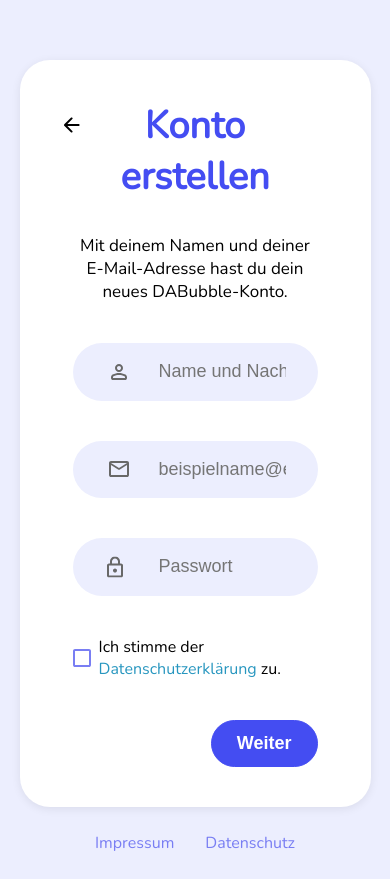
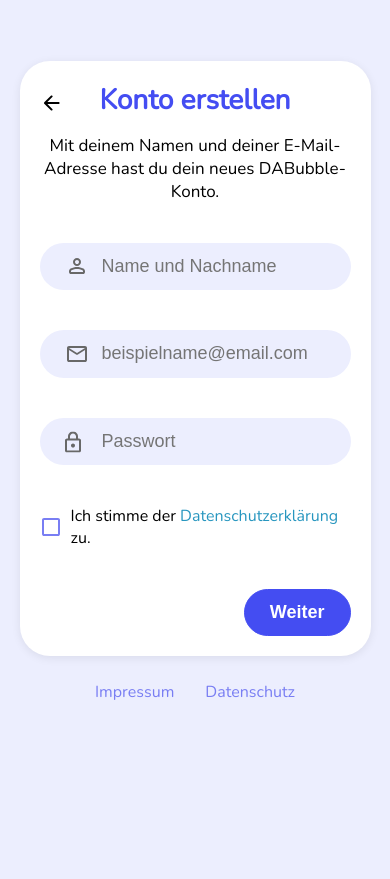
Before and after one commit to offSimonEsders/da_bubble_frontend, an Angular app: page /register in a window 390 px wide. Shown: the part 115-994 px from the top of the page. After the commit the page ends 844 px from the top, so only its background shows below. Built offline with nearby package versions, Linux system fonts and the light colour scheme.

Commit message:
style fixes

```diff
--- a/src/app/user-access/login/login.component.scss
+++ b/src/app/user-access/login/login.component.scss
@@ -127,4 +127,8 @@
             width: 100%;
         }
     }
+
+    .login_google {
+        padding: 6px 32px;
+    }
 }
--- a/src/app/user-access/register/register.component.scss
+++ b/src/app/user-access/register/register.component.scss
@@ -91,3 +91,20 @@
     width: fit-content;
     align-self: flex-end;
 }
+
+@media (max-width: 550px) {
+    .register_frame {
+        padding: 20px;
+        max-width: calc(606px - 40px);
+        width: calc(90dvw - 40px);
+    }
+
+    .back_button {
+        top: 30px;
+        left: 20px;
+    }
+
+    .text_container {
+        gap: 15px;
+    }
+}
--- a/src/styles.scss
+++ b/src/styles.scss
@@ -144,3 +144,18 @@
         font-size: 17px;
     }
 }
+
+@media (max-width: 400px) {
+
+    .data_input {
+        padding: 13px 32px 13px 62px;
+    }
+
+    .icon_container {
+        left: 25px;
+    }
+
+    .text_big {
+        font-size: 28px;
+    }
+}
```
